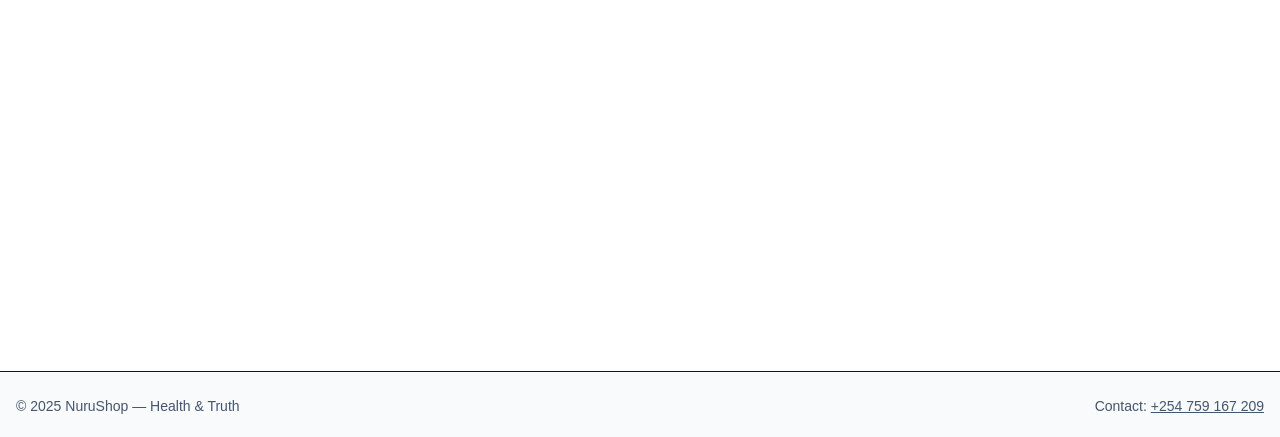
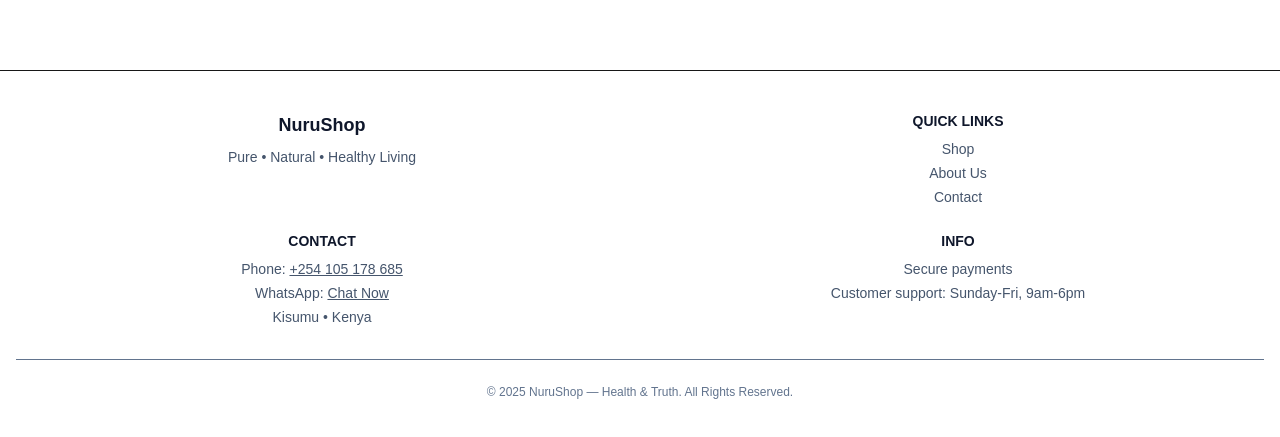
Before and after one commit to Advent-NuruTech/nurushopi, a Next.js app: page /uploadproduct in a window 1280 px wide. Shown: the part 360-797 px from the top of the page. Built offline with nearby package versions, Linux system fonts and the light colour scheme; no server answers.

Commit message:
update checkout page and footer

```diff
--- a/app/(pages)/shop/page.tsx
+++ b/app/(pages)/shop/page.tsx
@@ -6,15 +6,38 @@
 export const dynamic = "force-dynamic";
 
 export default async function ShopPage() {
-  const products = await getAllProducts();
+  const rawProducts = await getAllProducts();
 
-  if (!products) {
+  if (!rawProducts) {
     return (
       <div className="flex justify-center items-center h-[60vh]">
         <LoadingSpinner text="Loading All Products..." />
       </div>
     );
   }
+
+  const products = rawProducts.map((p: any) => {
+    let createdAt = null;
+
+    if (p.createdAt) {
+      if (typeof p.createdAt.toMillis === "function") {
+        createdAt = p.createdAt.toMillis();
+      } else if (
+        typeof p.createdAt.seconds === "number" &&
+        typeof p.createdAt.nanoseconds === "number"
+      ) {
+        createdAt =
+          p.createdAt.seconds * 1000 + p.createdAt.nanoseconds / 1_000_000;
+      } else if (typeof p.createdAt === "string") {
+        createdAt = p.createdAt;
+      }
+    }
+
+    return {
+      ...p,
+      createdAt,
+    };
+  });
 
   return (
     <main className="min-h-screen bg-white dark:bg-gray-900">
--- a/app/(pages)/uploadproduct/page.tsx
+++ b/app/(pages)/uploadproduct/page.tsx
@@ -245,8 +245,7 @@
           </div>
 
           <p className="text-sm text-slate-500 mt-3">
-            Security note: `/api/products` should validate admin role or Clerk
-            session before writing to Firestore.
+            update more.Thanks for helping to keep NuruShop stocked and diverse!
           </p>
         </form>
       </SignedIn>
--- a/components/ui/Footer.tsx
+++ b/components/ui/Footer.tsx
@@ -1,19 +1,95 @@
-'use client';
+"use client";
 
-
-// nurushop/components/Footer.tsx
-import React from 'react';
-
+import React from "react";
 
 export default function Footer() {
-return (
-<footer className="bg-slate-50 border-t mt-8">
-<div className="container mx-auto px-4 py-6 text-sm text-slate-600">
-<div className="flex flex-col sm:flex-row justify-between items-center">
-<div>© {new Date().getFullYear()} NuruShop — Health & Truth</div>
-<div className="mt-2 sm:mt-0">Contact: <a href="tel:+254759167209" className="underline">+254 759 167 209</a></div>
-</div>
-</div>
-</footer>
-);
+  return (
+    <footer className="bg-white dark:bg-gray-900 border-t">
+      <div className="container mx-auto px-4 py-10">
+        {/* 2x2 Grid: Always 2 columns, 2 rows */}
+        <div className="grid grid-cols-2 gap-6 text-center">
+
+          {/* Column 1 */}
+          <div>
+            <h3 className="text-lg font-semibold text-slate-900 dark:text-white">
+              NuruShop
+            </h3>
+            <p className="mt-2 text-sm text-slate-600 dark:text-gray-400">
+              Pure • Natural • Healthy Living
+            </p>
+          </div>
+
+          {/* Column 2 */}
+          <div>
+            <h4 className="text-sm font-semibold text-slate-900 dark:text-white uppercase">
+              Quick Links
+            </h4>
+            <ul className="mt-2 space-y-1 text-sm text-slate-600 dark:text-gray-400">
+              <li>
+                <a href="/shop" className="hover:text-green-600 transition">
+                  Shop
+                </a>
+              </li>
+              <li>
+                <a href="/about" className="hover:text-green-600 transition">
+                  About Us
+                </a>
+              </li>
+              <li>
+                <a href="/contact" className="hover:text-green-600 transition">
+                  Contact
+                </a>
+              </li>
+            </ul>
+          </div>
+
+          {/* Column 3 */}
+          <div>
+            <h4 className="text-sm font-semibold text-slate-900 dark:text-white uppercase">
+              Contact
+            </h4>
+            <ul className="mt-2 space-y-1 text-sm text-slate-600 dark:text-gray-400">
+              <li>
+                Phone:{" "}
+                <a
+                  href="tel:+254759167209"
+                  className="hover:text-green-600 underline transition"
+                >
+                  +254 105 178 685
+                </a>
+              </li>
+              <li>
+                WhatsApp:{" "}
+                <a
+                  href="https://wa.me/254105178685"
+                  className="hover:text-green-600 underline transition"
+                >
+                  Chat Now
+                </a>
+              </li>
+              <li>Kisumu • Kenya</li>
+            </ul>
+          </div>
+
+          {/* Column 4 */}
+          <div>
+            <h4 className="text-sm font-semibold text-slate-900 dark:text-white uppercase">
+              Info
+            </h4>
+            <ul className="mt-2 space-y-1 text-sm text-slate-600 dark:text-gray-400">
+
+              <li>Secure payments</li>
+              <li>Customer support: Sunday-Fri, 9am-6pm</li>
+            </ul>
+          </div>
+
+        </div>
+
+        {/* Bottom Bar */}
+        <div className="mt-8 pt-6 border-t text-center text-xs text-slate-500 dark:text-gray-500">
+          © {new Date().getFullYear()} NuruShop — Health & Truth. All Rights Reserved.
+        </div>
+      </div>
+    </footer>
+  );
 }
```
Also changed, not shown: app/(pages)/checkout/page.tsx (+86 -70 lines), components/ui/AuthGuard.tsx (deleted), public/assets/healthy.jpeg (deleted), public/assets/moringa.jpeg (deleted).
